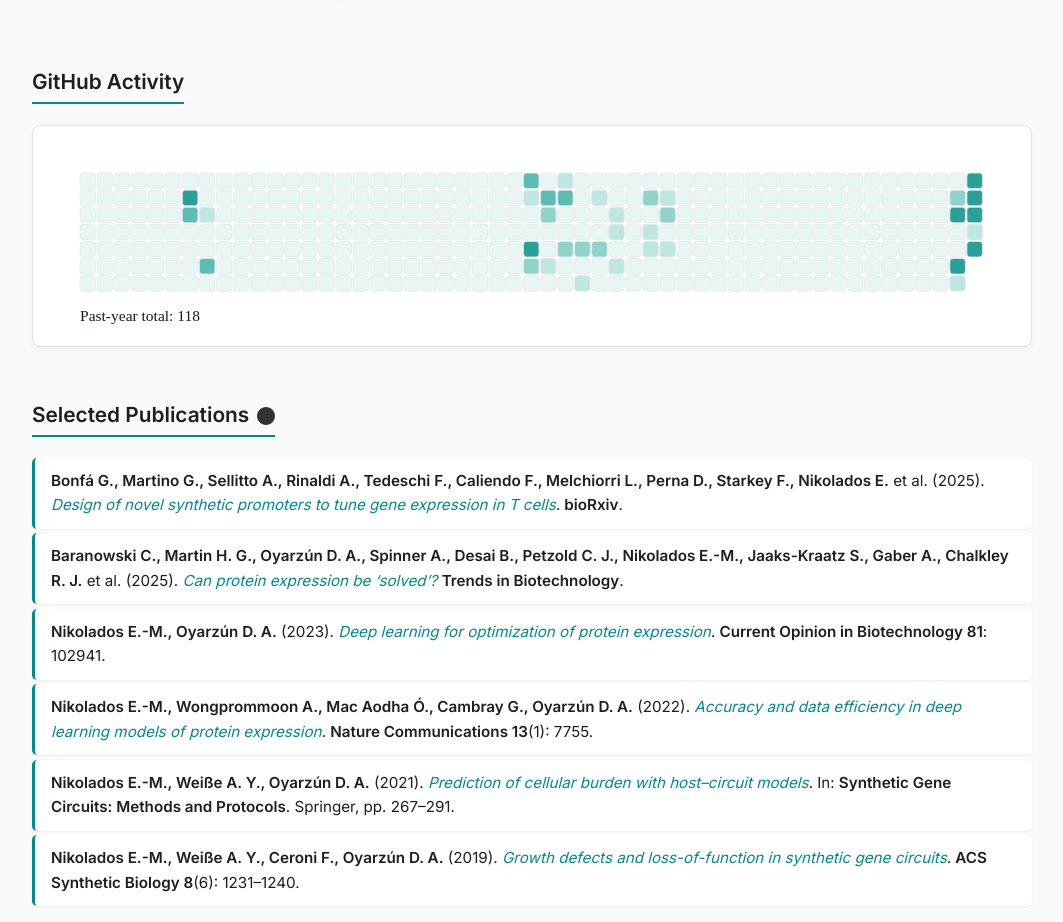
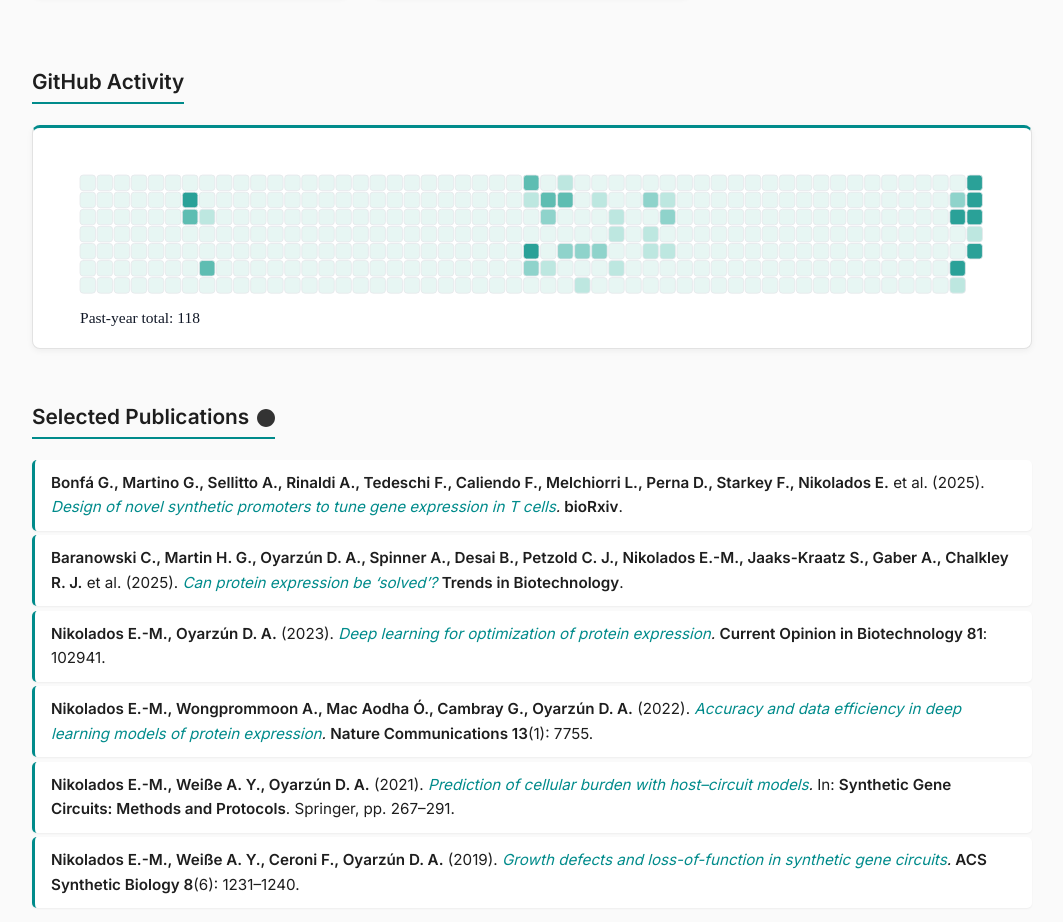
Before and after one commit to evanniko1/evanniko1.github.io, a plain HTML site: page index.html in a window 1280 px wide. Shown: the part 2768-3690 px from the top of the page, without its empty margins (108-1171 px from the left). Drawn offline with Linux system fonts and the light colour scheme.

Commit message:
Upgraded the GitHub Activity card: accent top border, soft grid backdrop that adapts to light/dark, smoother hover lift, stronger shadow, motion-respectful fallback.

```diff
--- a/main.css
+++ b/main.css
@@ -11,6 +11,10 @@
   --accent: #008b8b;
   --accent-hover: #007070;
   --shadow-light: rgba(0, 0, 0, 0.05);
+
+  /* extras for the GitHub activity backdrop pattern */
+  --grid-dot: rgba(0,0,0,0.06);
+  --grid-line: rgba(0,0,0,0.04);
 }
 
 body.dark-mode {
@@ -21,6 +25,9 @@ body.dark-mode {
   --accent: #00c9c9;           /* brighter teal for pro contrast in dark mode */
   --accent-hover: #00aeb0;
   --shadow-light: rgba(0, 0, 0, 0.6);
+
+  --grid-dot: rgba(255,255,255,0.10);
+  --grid-line: rgba(255,255,255,0.06);
 }
 
 /* --------- GLOBAL RESET & BASE --------- */
@@ -218,6 +225,24 @@ body.dark-mode #theme-toggle {
   border-radius: 8px;
   padding: 1rem;
   box-shadow: 0 2px 6px var(--shadow-light);
+
+  /* 🔧 Visual polish */
+  border-top: 3px solid var(--accent);
+  transition: transform 0.25s ease, box-shadow 0.25s ease, border-color 0.3s ease, background 0.3s ease;
+
+  /* Optional soft grid pattern behind the SVG (subtle, theme-aware) */
+  background-image:
+    radial-gradient(circle at 1px 1px, var(--grid-dot) 1px, transparent 0),
+    linear-gradient(var(--grid-line), var(--grid-line));
+  background-size: 18px 18px, 100% 100%;
+  background-blend-mode: overlay;
+}
+#github-activity img:hover {
+  transform: translateY(-2px);
+  box-shadow: 0 6px 14px rgba(0,0,0,0.12);
+}
+@media (prefers-reduced-motion: reduce) {
+  #github-activity img { transition: none; }
 }
 
 /* --------- PUBLICATIONS --------- */
```
